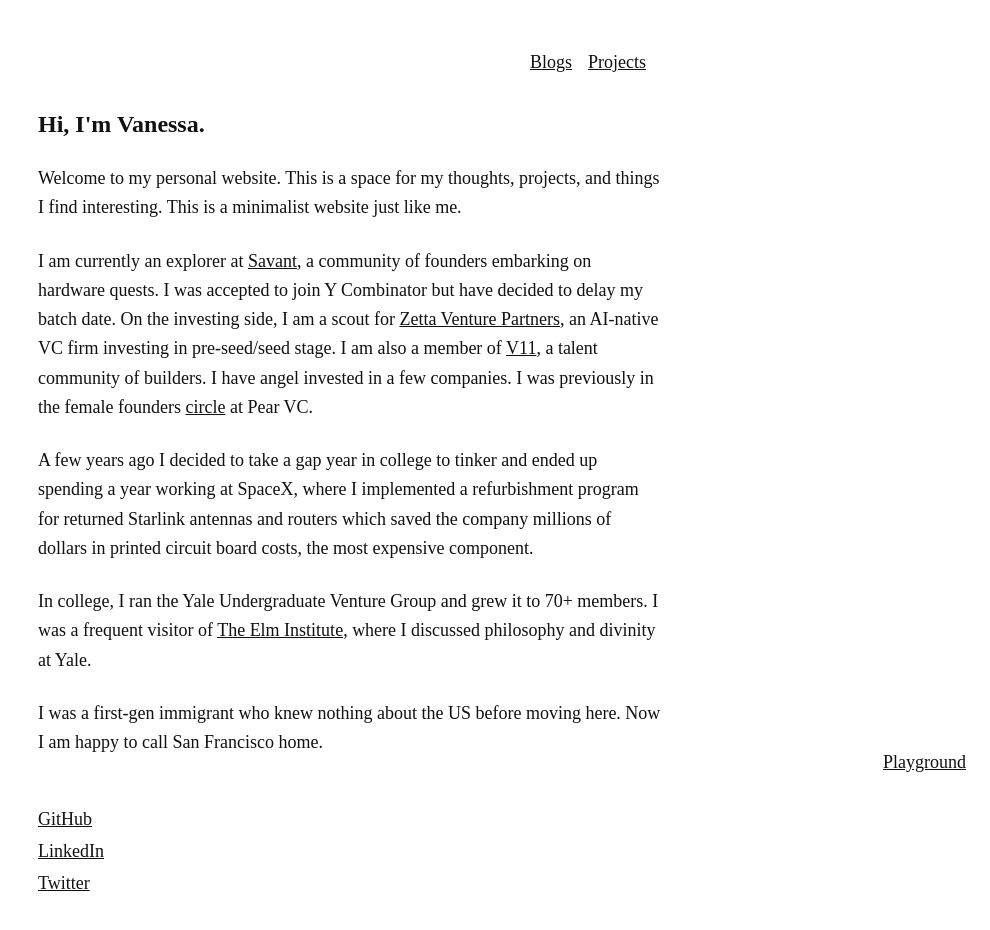
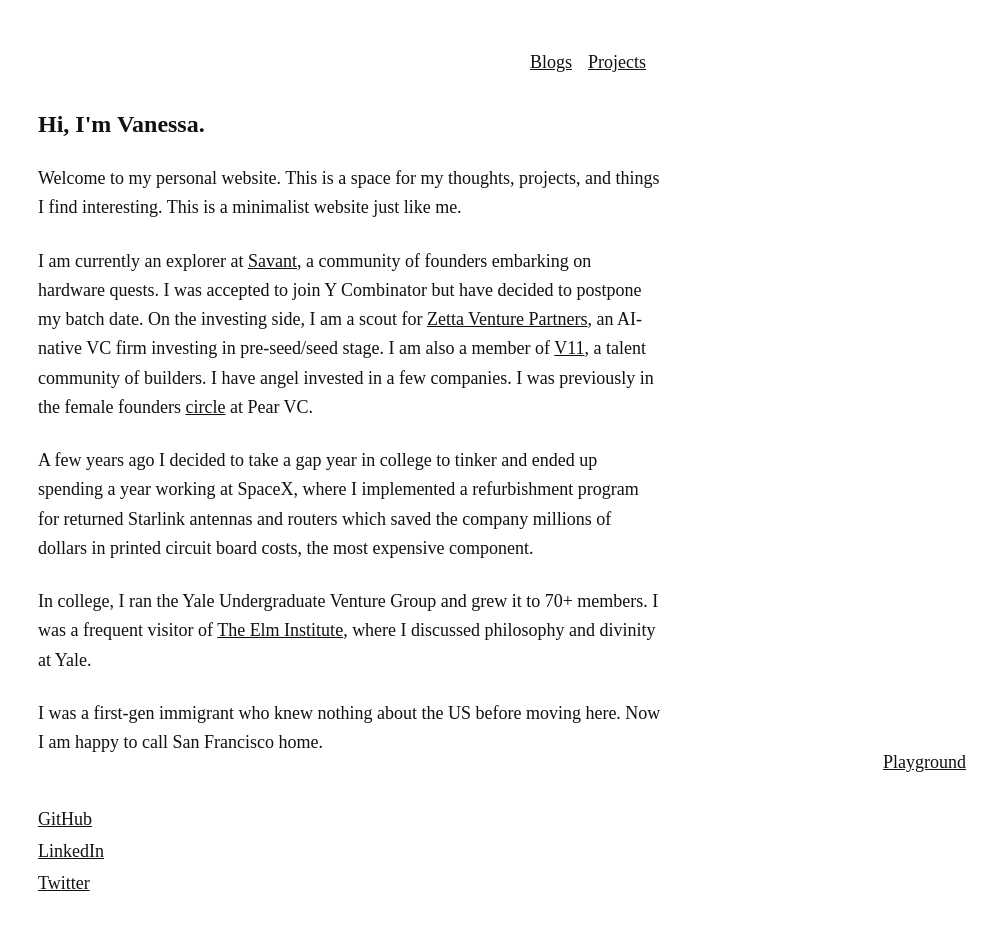
Before and after one commit to VANESSA123LI/personalwebsite, a Next.js app: page / in a window 1280 px wide. Shown: the top 930 px of the page, without its empty margins (290-1280 px from the left). Built offline with nearby package versions, Linux system fonts and the light colour scheme.

Commit message:
revision

```diff
--- a/app/page.tsx
+++ b/app/page.tsx
@@ -38,7 +38,7 @@
           >
             Savant
           </a>
-          , a community of founders embarking on hardware quests. I was accepted to join Y Combinator but have decided to delay my batch date. On the investing side, I am a scout for{" "}
+          , a community of founders embarking on hardware quests. I was accepted to join Y Combinator but have decided to postpone my batch date. On the investing side, I am a scout for{" "}
           <a
             href="https://www.zettavp.com/"
             target="_blank"
```
